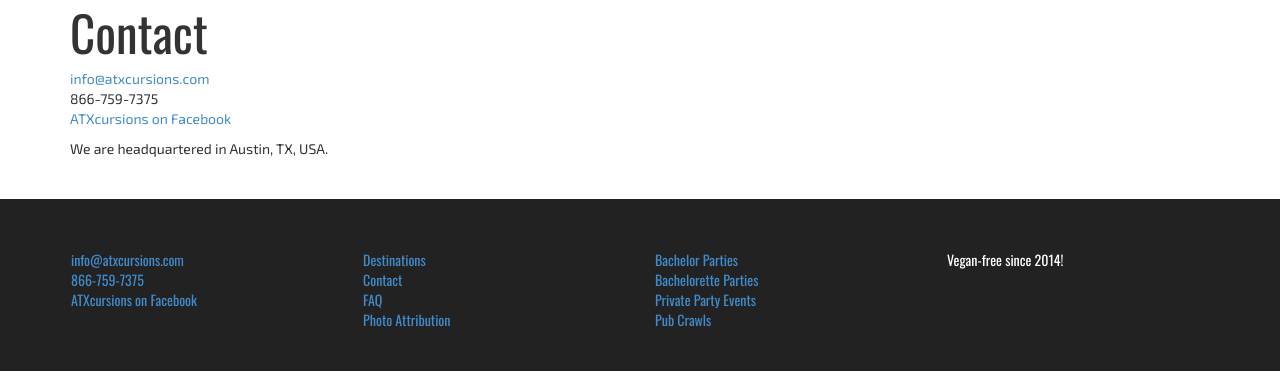
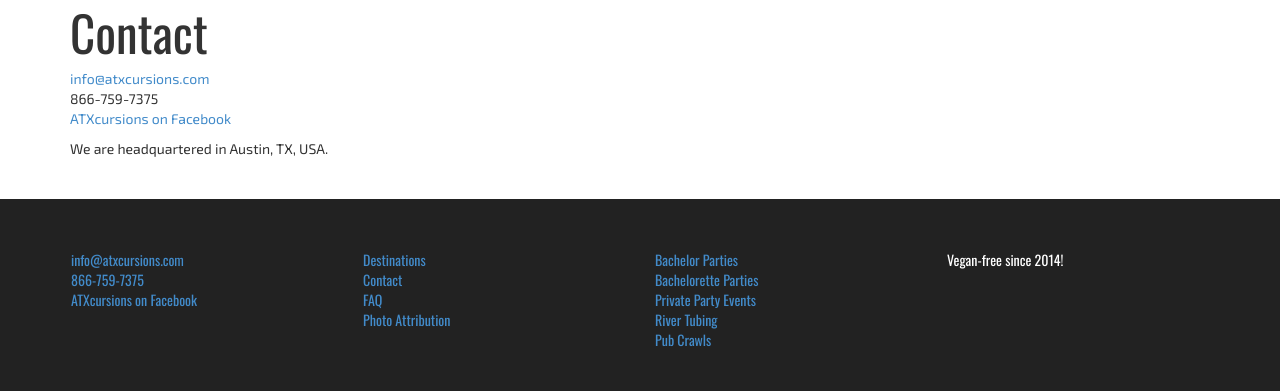
Before and after one commit to Gennovacap-Technology/axtcursions, a Jekyll site: the page built from contact.html, in a window 1280 px wide and 900 px high, scrolled down 677 px, cut to the strip 509-900 px from the top of the window. Built offline with Jekyll 4.4.1, drawn with Linux system fonts in a browser that asks for light colours; nearby versions of some CDN libraries; Markdown is read by kramdown in place of the engine named in the settings.

Commit message:
adding a link to landing page in footer

```diff
--- a/_layouts/default.html
+++ b/_layouts/default.html
@@ -88,6 +88,7 @@
                     <li><a href="/bachelor-bachelorette-parties-austin.html">Bachelor Parties</a></li>
                     <li><a href="/bachelor-bachelorette-parties-austin.html">Bachelorette Parties</a></li>
                     <li><a href="/private-party-events.html">Private Party Events</a></li>
+                    <li><a href="/river-float-tubing-austin.html">River Tubing</a></li>
                     <li><a href="/pub-crawls.html">Pub Crawls</a></li>
                   </ul>
                 </div>
```
